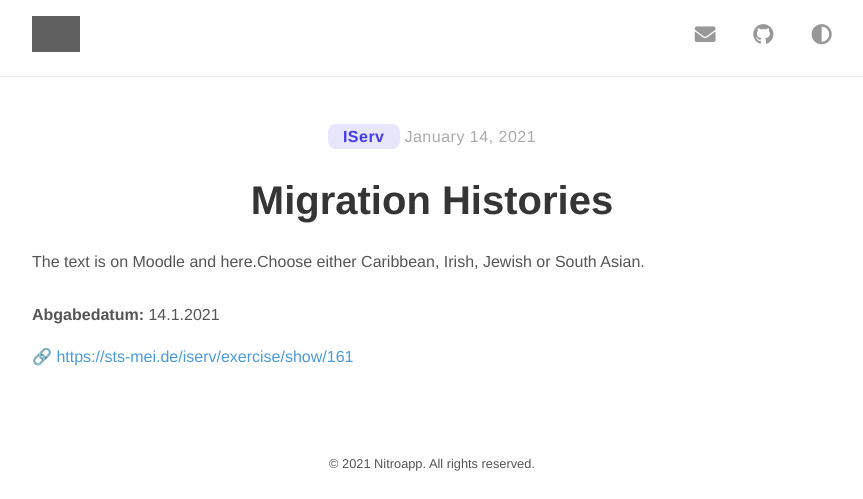
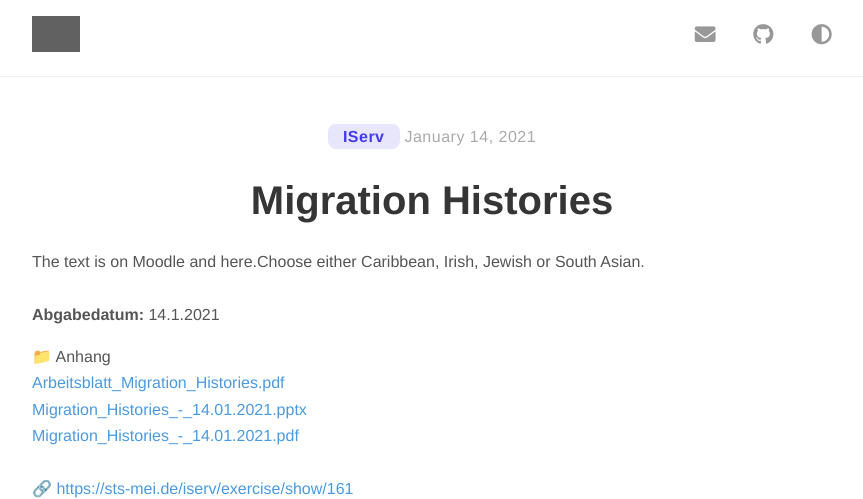
Before and after one commit to cns-nitroapp/blog, a Jekyll site: the page built from _posts/2021-1-14-161.md, in a window 1280 px wide, cut to the strip 0-499 px from the top of the page. Shown: the whole strip, without its empty margins (208-1071 px from the left). Built offline with Jekyll 4.4.1, drawn with Linux system fonts in a browser that asks for light colours; nearby versions of some CDN libraries; grey boxes are pictures that could not be loaded.

Commit message:
committing files

```diff
--- a/_posts/2021-1-14-161.md
+++ b/_posts/2021-1-14-161.md
@@ -5,5 +5,6 @@ author: [IServ]
 start-date: "2021-1-14"
 end-date: "2021-1-14"
 link: "https://sts-mei.de/iserv/exercise/show/161"
+attachments: "<a href='https://sts-mei.de/iserv/fs/file/exercise-dl/1317/Arbeitsblatt%20Migration%20Histories.pdf'>Arbeitsblatt_Migration_Histories.pdf</a><br> <a href='https://sts-mei.de/iserv/fs/file/exercise-dl/1403/Migration%20Histories%20-%2014.01.2021.pptx'>Migration_Histories_-_14.01.2021.pptx</a><br> <a href='https://sts-mei.de/iserv/fs/file/exercise-dl/1404/Migration%20Histories%20-%2014.01.2021.pdf'>Migration_Histories_-_14.01.2021.pdf</a><br> "
 ---
-The text is on Moodle and here.Choose either Caribbean, Irish, Jewish or South Asian. <br><br>**Abgabedatum:** 14.1.2021
+The text is on Moodle and here.Choose either Caribbean, Irish, Jewish or South Asian. <br><br> **Abgabedatum:** 14.1.2021
```
